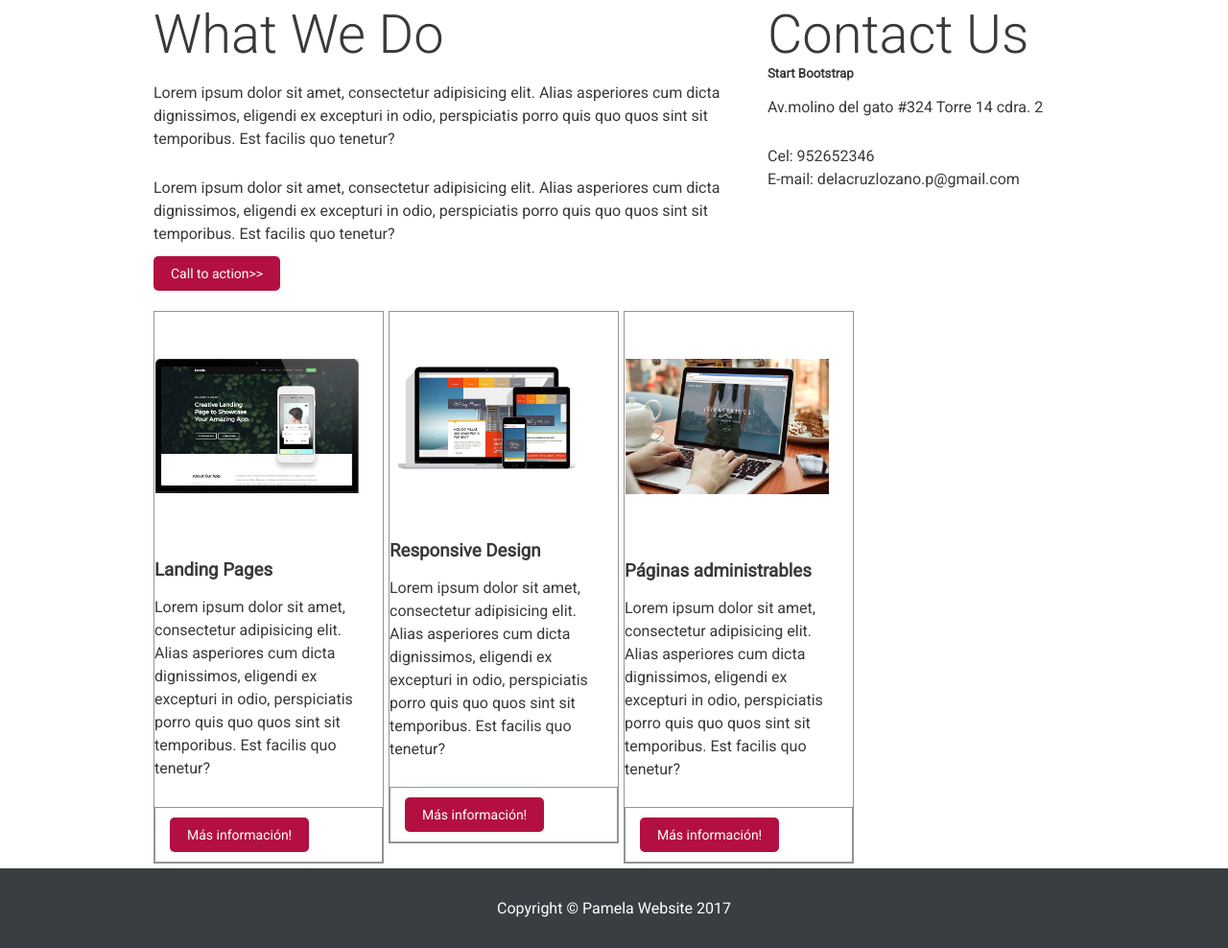
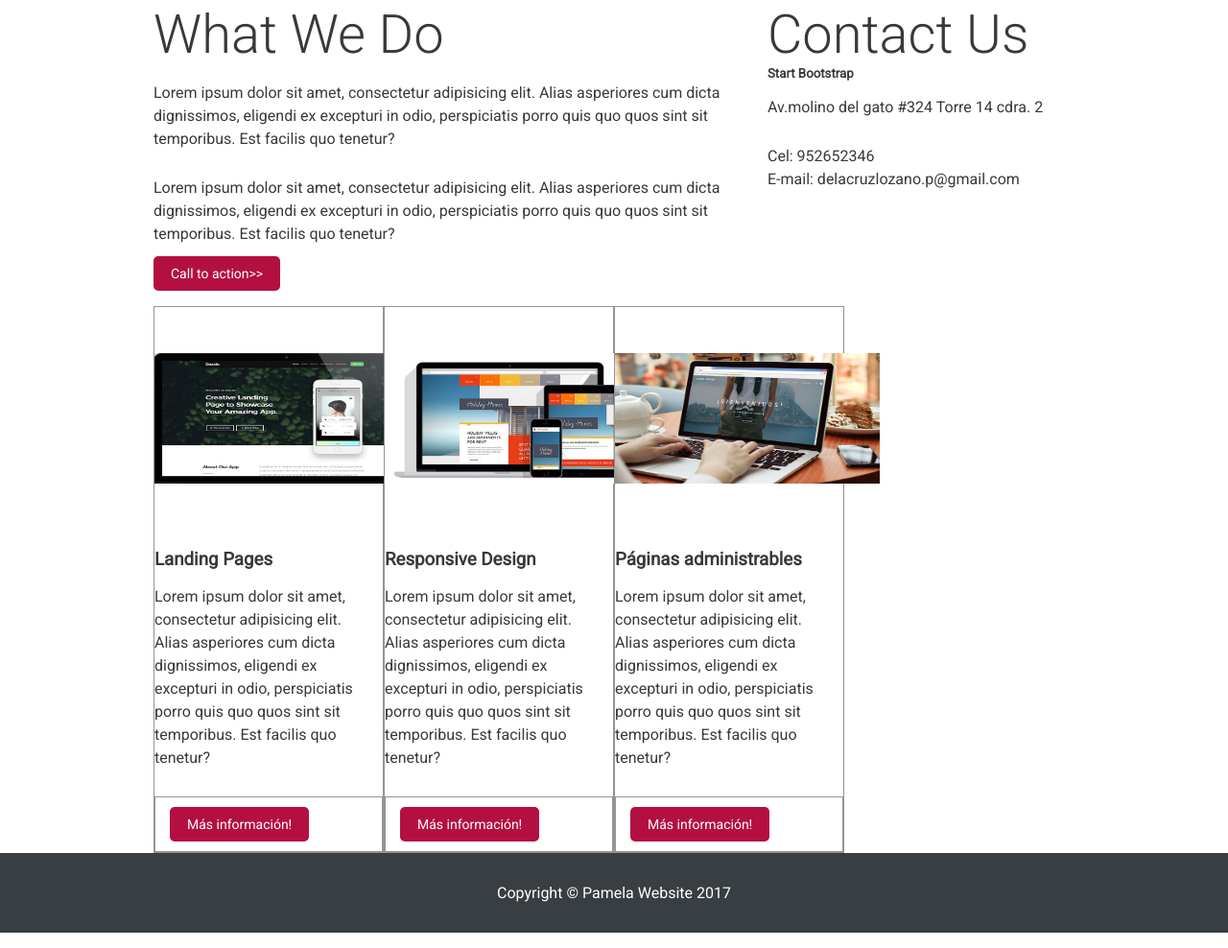
Before and after one commit to delacruzPamela/reto-mi-website, a plain HTML site: page index.html in a window 1280 px wide. Shown: the part 600-1588 px from the top of the page at 96% size. Drawn offline with Linux system fonts and the light colour scheme.

Commit message:
Actualizando archivos ccs y html

```diff
--- a/css/main.css
+++ b/css/main.css
@@ -119,15 +119,22 @@ h2 {
     padding: 1rem 0 0.7rem 0;
   }
 
+  .text-rock {
+    display: flex;
+    flex-direction: column;
+    justify-content: center;
+}
+
 .card-gallery {
-    border: 1px solid white;
+    /*border: 1px solid white;*/
+    width: 300px;;
+    height: 200px;;
     margin: 0 auto;
-    width: 100%;
 }
 
 .box {
     border: 1px solid rgb(148, 148, 148);
-    margin: 5px 5px 5px 0;
+    /*margin: 5px 5px 5px 0;*/
 }
 
 .more-information {
@@ -172,13 +179,6 @@ ul li {
      overflow: auto;
      display: flex;
    }
-
-   .text-rock {
-     display: flex;
-     flex-direction: column;
-     justify-content: center;
-   }
-
    .overlay {
      padding: 10rem 0;
    }
```
Also changed, not shown: assets/images/final.png (added), 1 other file.
